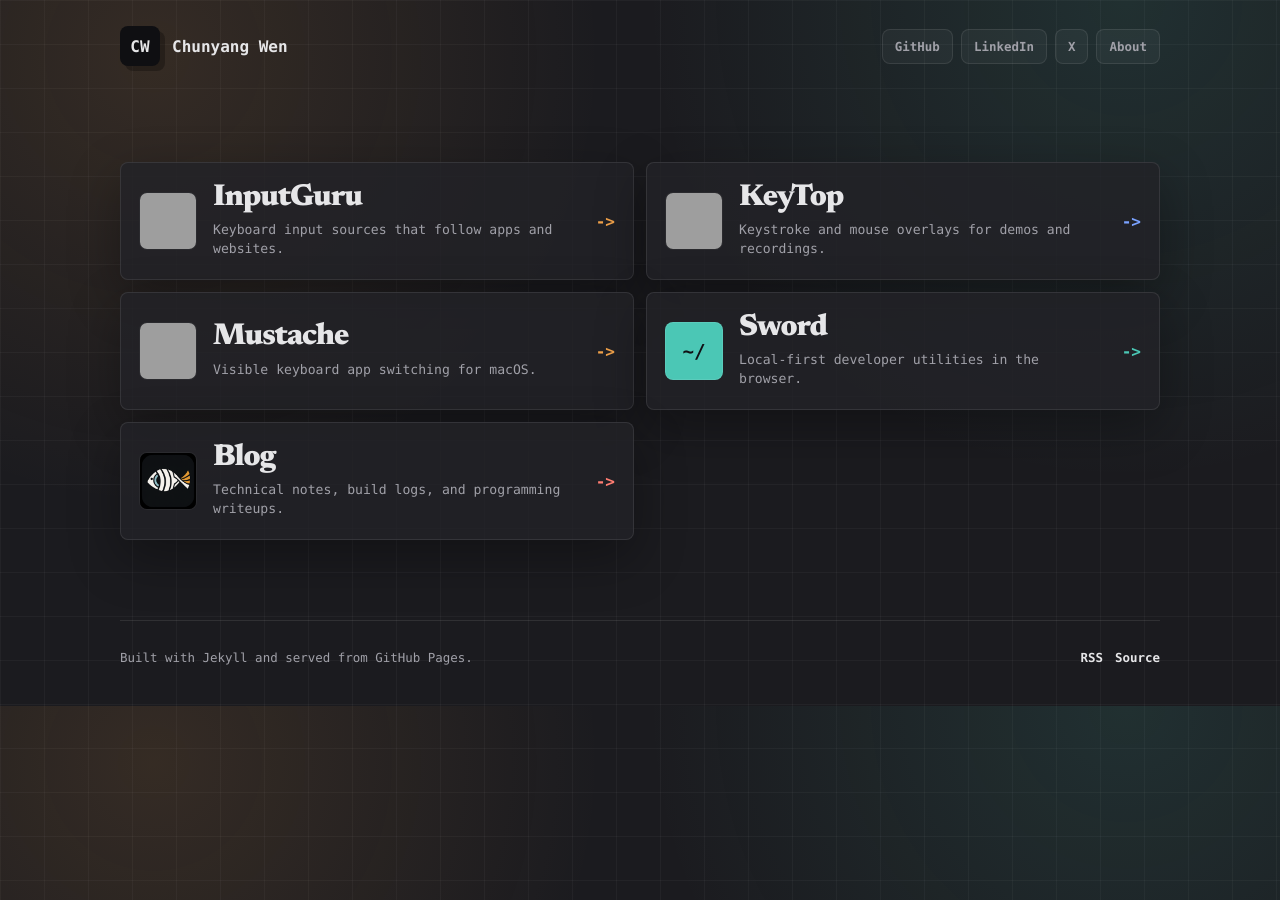
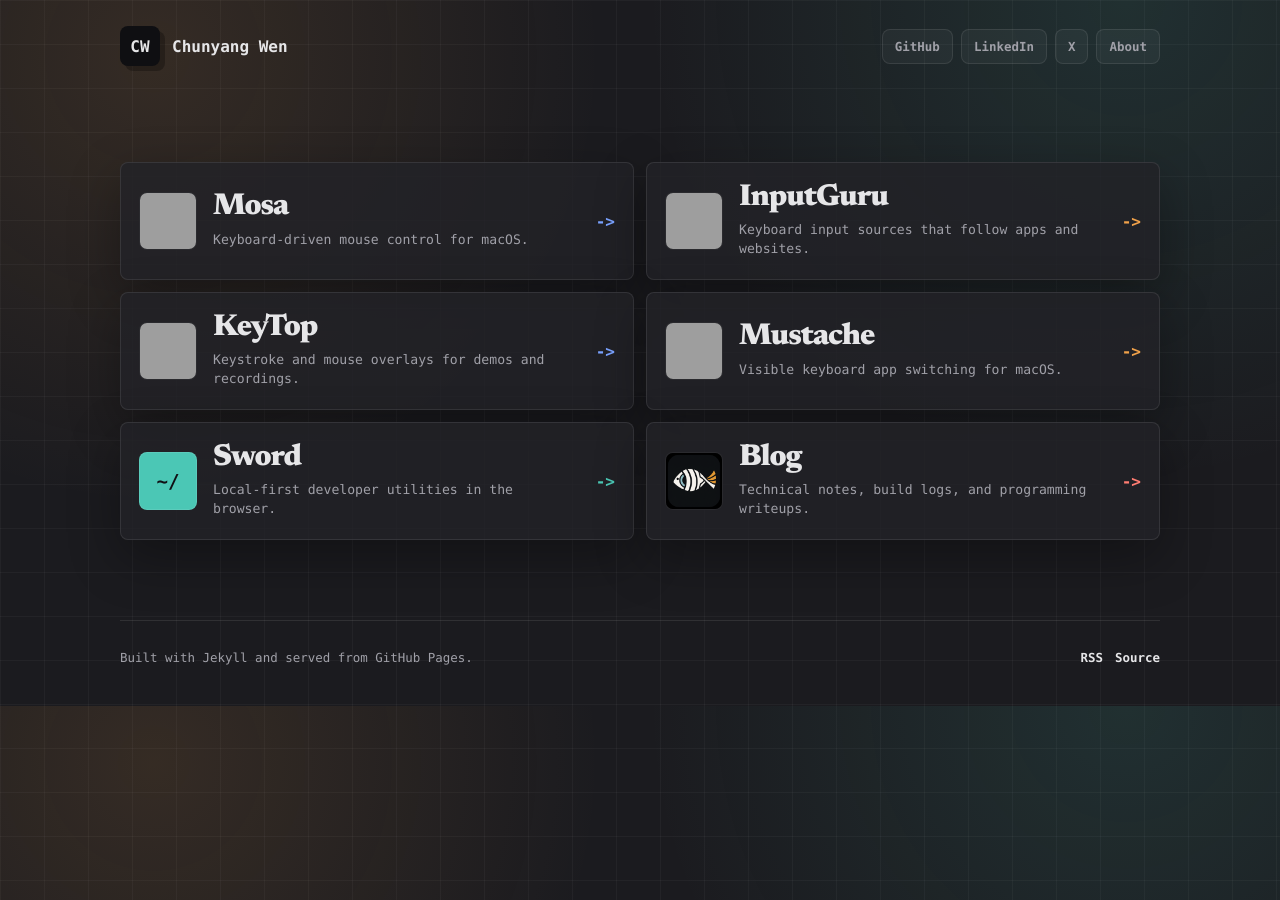
Before and after one commit to chunyang-wen/chunyang-wen.github.io, a Jekyll site: the page built from index.html, in a window 1280 px wide. Built offline with Jekyll 4.4.1, drawn with Linux system fonts in a browser that asks for light colours; some web fonts are replaced; the list of posts is cut into pages by our own code.

Commit message:
Add Mosa.app

```diff
--- a/index.html
+++ b/index.html
@@ -205,6 +205,10 @@
         --accent: var(--orange);
       }
 
+      .mosa {
+        --accent: var(--blue);
+      }
+
       .sword {
         --accent: var(--green);
       }
@@ -292,6 +296,15 @@
       <main>
         <section class="directory" aria-label="Project links">
           <div class="link-grid">
+            <a class="link-card mosa" href="/mosa.app/">
+              <img src="https://www.chunyangwen.com/mosa.app/assets/icon/mosa-icon.png" alt="">
+              <span>
+                <h3>Mosa</h3>
+                <p>Keyboard-driven mouse control for macOS.</p>
+              </span>
+              <span class="arrow">-></span>
+            </a>
+
             <a class="link-card inputguru" href="/inputguru.app/">
               <img src="https://www.chunyangwen.com/inputguru.app/assets/inputguru-icon-D_dIlnnY.png" alt="">
               <span>
```
